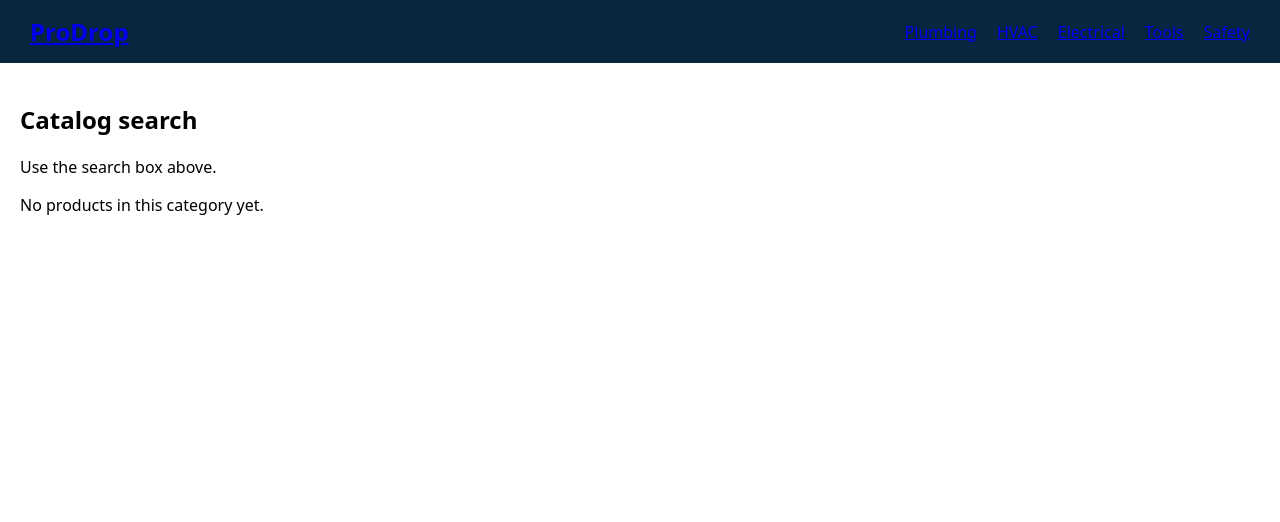
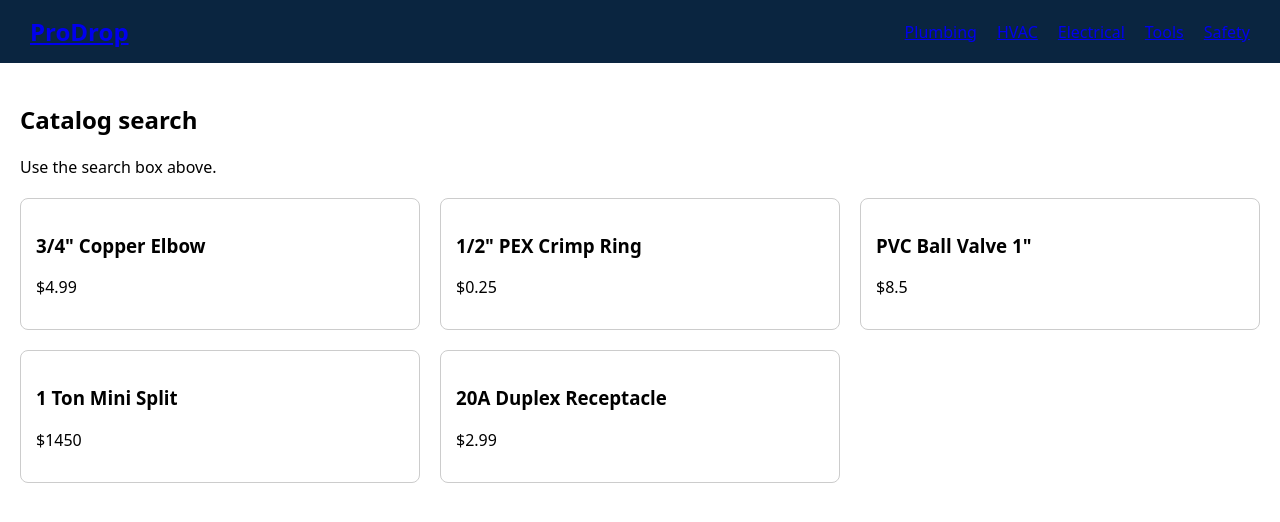
Before and after one commit to fermingonzalez031-png/prodrophq-site, a Next.js app: page /catalog in a window 1280 px wide. Shown: the top 522 px of the page. Built offline with nearby package versions, Linux system fonts and the light colour scheme.

Commit message:
Update ProductGrid.tsx

```diff
--- a/components/ProductGrid.tsx
+++ b/components/ProductGrid.tsx
@@ -1,29 +1,49 @@
-// components/ProductGrid.tsx
-import ProductCard from "./ProductCard";
-import { getProductsByCategory } from "../lib/getProducts";
+import productsData from "../app/data/products.json";
 
-type Props = {
-  category: string;
-};
+interface Props {
+  category?: string;
+  search?: string;
+}
 
-export default function ProductGrid({ category }: Props) {
-  const items = getProductsByCategory(category);
+export default function ProductGrid({ category, search }: Props) {
+  let products = productsData;
 
-  if (!items.length) {
-    return <p>No products in this category yet.</p>;
+  if (category) {
+    products = products.filter(
+      (p) => p.category.toLowerCase() === category.toLowerCase()
+    );
+  }
+
+  if (search) {
+    const q = search.toLowerCase();
+    products = products.filter(
+      (p) =>
+        p.name.toLowerCase().includes(q) ||
+        p.description?.toLowerCase().includes(q)
+    );
   }
 
   return (
     <div
       style={{
-        marginTop: 20,
+        marginTop: "20px",
         display: "grid",
         gridTemplateColumns: "repeat(3, 1fr)",
-        gap: 20,
+        gap: "20px",
       }}
     >
-      {items.map((item) => (
-        <ProductCard key={item.id} item={item} />
+      {products.map((p) => (
+        <div
+          key={p.id}
+          style={{
+            border: "1px solid #ccc",
+            padding: "15px",
+            borderRadius: "8px",
+          }}
+        >
+          <h3>{p.name}</h3>
+          <p>${p.price}</p>
+        </div>
       ))}
     </div>
   );
```
